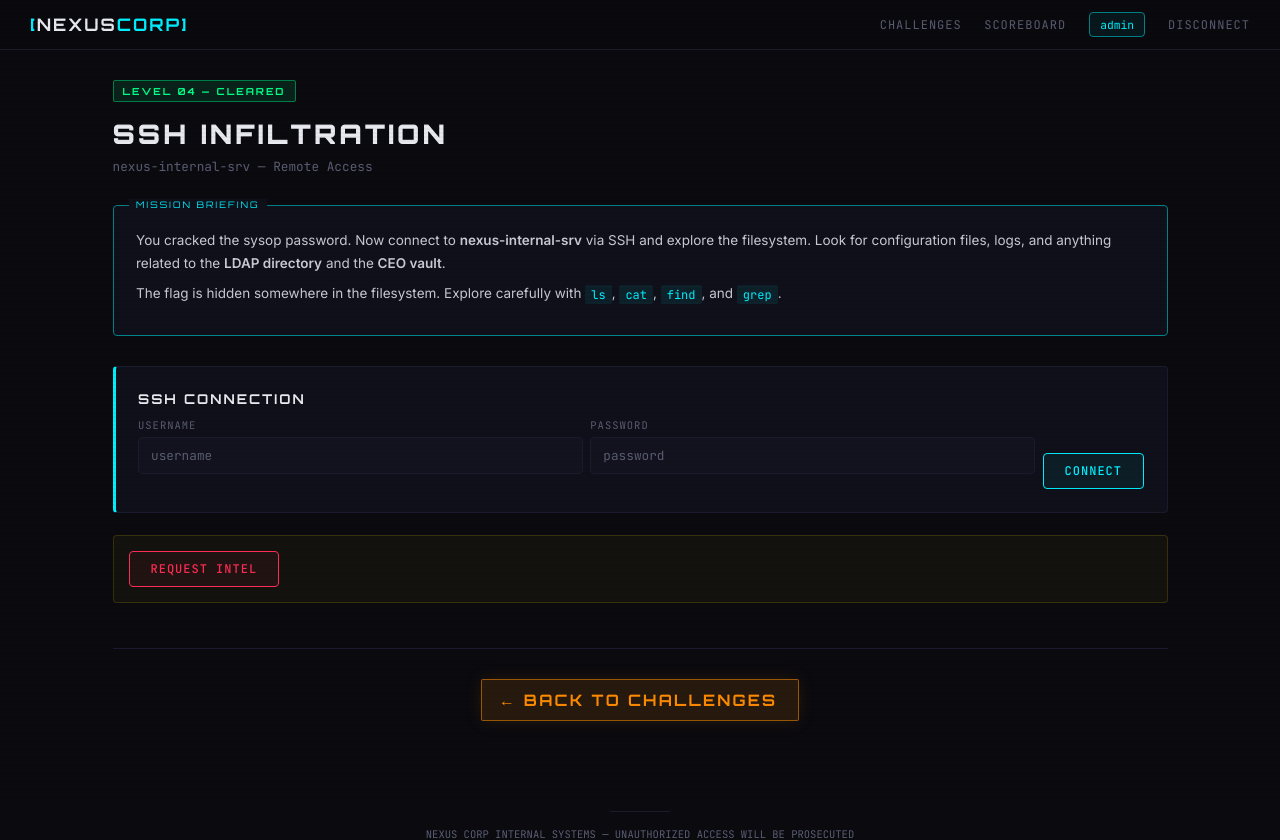
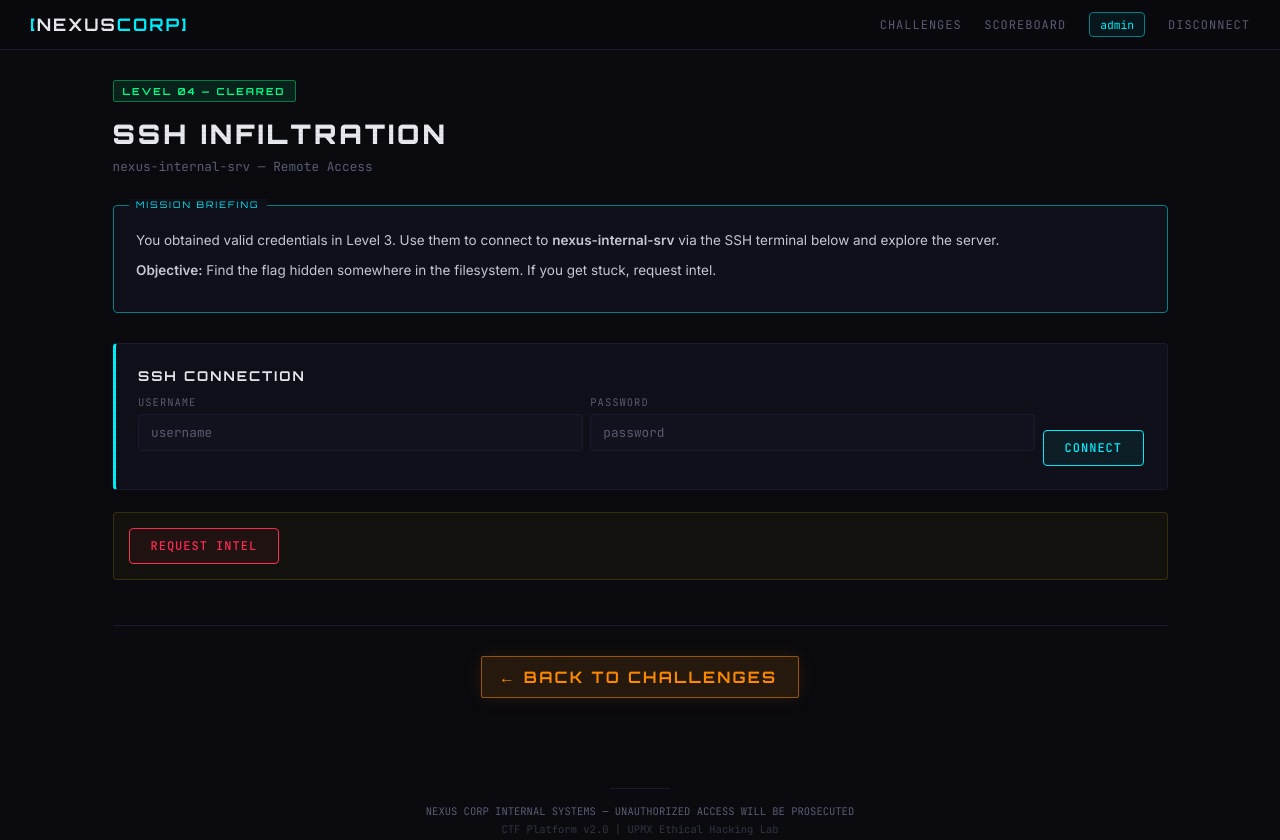
Before and after one commit to DarthMayan/NexusCorp_CTF, a Flask app: page /level/4 in a window 1280 px wide. Shown: the top 840 px of the page. Run offline with Flask 3, Linux system fonts and the light colour scheme; a user stored in the database is signed in; data comes from the database, SQL or seed files in the repository.

Commit message:
Level 4: clean briefing, terminal exit fix, live datetime, stacked hints

```diff
--- a/app/main.py
+++ b/app/main.py
@@ -738,7 +738,7 @@ def level4_ssh():
             "success": True,
             "message": (
                 "Linux nexus-internal-srv 5.15.0 #1 SMP x86_64 GNU/Linux\n"
-                "Last login: Fri Mar 15 02:14:35 2024 from 10.0.1.10\n"
+                f"Last login: {__import__('datetime').datetime.now().strftime('%a %b %d %H:%M:%S %Y')} from 10.0.1.10\n"
                 "sysop@nexus-internal-srv:~$ "
             )
         })
@@ -835,7 +835,7 @@ def level4_cmd():
 
     elif command == "exit":
         session.pop("ssh_authenticated", None)
-        output = "Connection to nexus-internal-srv closed."
+        output = "__DISCONNECT__"
 
     else:
         output = f"-bash: {command}: command not found"
@@ -1098,10 +1098,10 @@ HINTS = {
         "hashcat -m 0 hash.txt /usr/share/wordlists/rockyou.txt  (mode 0 = MD5)",
     ],
     4: [
-        "You're logged into the server as sysop. Explore the filesystem.",
-        "Check .bash_history, notes.txt, and config files for clues.",
-        "The flag is hidden in one of the files. Use 'cat' and 'find' to explore.",
-        "Look for LDAP configuration — you'll need it for Level 5.",
+        "Start by listing the home directory. Look for readable files.",
+        "Check hidden files and history files — admins leave traces.",
+        "Explore system config directories. The flag is inside one of the files.",
+        "cat /tmp/debug_dump.txt",
     ],
     5: [
         "LDAP anonymous bind is enabled. Try connecting without credentials.",
--- a/app/static/js/nexus.js
+++ b/app/static/js/nexus.js
@@ -113,6 +113,15 @@ document.addEventListener("DOMContentLoaded", () => {
 
                 if (json.output === "__CLEAR__") {
                     termBody.innerHTML = "";
+                } else if (json.output === "__DISCONNECT__") {
+                    appendTerminal("Connection to nexus-internal-srv closed.", "output");
+                    setTimeout(() => {
+                        document.getElementById("ssh-terminal-card").style.display = "none";
+                        const loginCard = document.getElementById("ssh-login-card");
+                        loginCard.style.display = "block";
+                        document.getElementById("ssh-terminal-body").innerHTML = "";
+                        document.getElementById("ssh-login-result").style.display = "none";
+                    }, 1000);
                 } else {
                     appendTerminal(json.output, "output");
                 }
--- a/app/templates/levels/level4.html
+++ b/app/templates/levels/level4.html
@@ -10,13 +10,12 @@
 
 <div class="briefing">
     <p>
-        You cracked the sysop password. Now connect to <strong>nexus-internal-srv</strong> via SSH
-        and explore the filesystem. Look for configuration files, logs, and anything related to
-        the <strong>LDAP directory</strong> and the <strong>CEO vault</strong>.
+        You obtained valid credentials in Level 3. Use them to connect to <strong>nexus-internal-srv</strong>
+        via the SSH terminal below and explore the server.
     </p>
     <p>
-        The flag is hidden somewhere in the filesystem. Explore carefully with
-        <code>ls</code>, <code>cat</code>, <code>find</code>, and <code>grep</code>.
+        <strong>Objective:</strong> Find the flag hidden somewhere in the filesystem.
+        If you get stuck, request intel.
     </p>
 </div>
 
@@ -58,7 +57,7 @@
         </div>
     </div>
     <p style="font-family:var(--nx-font-mono); font-size:0.7rem; color:var(--nx-text-dim); margin-top:0.5rem;">
-        Available commands: ls, cat, pwd, whoami, id, uname, find, grep, help, clear, exit
+        Type <code>help</code> to see available commands.
     </p>
 </div>
 
```
